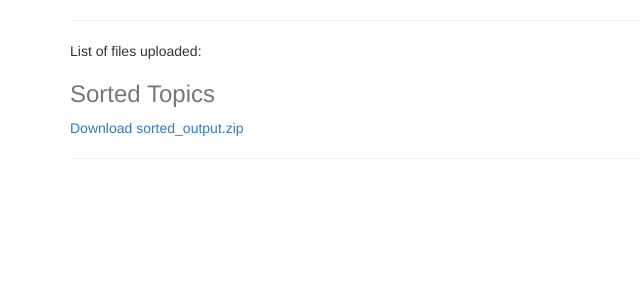
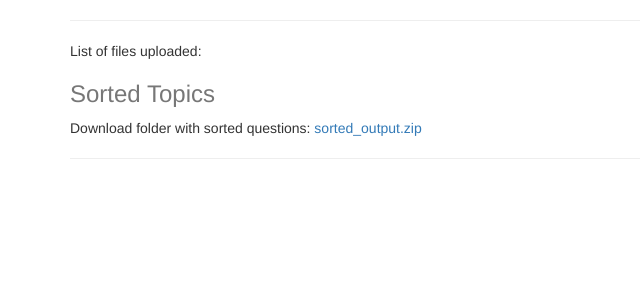
Before and after one commit to damianboh/cie_physics_qn_classifier_webapp, a Flask app: template templates/sorted.html in a window 1280 px wide. Shown: the part 46-346 px from the top of the page, without its empty margins (0-640 px from the left). Run offline with Flask 2, Linux system fonts and the light colour scheme; the template is opened without the code that fills it, so the values that code supplies are empty; parts of the project's set-up code (start-up, migrations or seed data) failed here and were passed over; some libraries are stand-ins or nearby versions.

Commit message:
first commit

```diff
--- a/requirements.txt
+++ b/requirements.txt
@@ -1,7 +1,6 @@
 flask
 gunicorn
 PyPDF2
-pickle
 pandas
 sklearn
 lxml
--- a/templates/index.html
+++ b/templates/index.html
@@ -10,7 +10,7 @@
         <h3 class="text-muted">Boh's H2 Physics CIE Papers Topical Sorter</h3>
 		<h4><br>Upload CIE papers to get them sorted.<br></h4>
 		1. Only <b>structured questions</b> can be sorted. e.g. P2 and P4 of AS Levels.<br>
-		2. You should select <b>multiple files</b> throughout all the years.<br>
+		2. You can select <b>multiple files</b> throughout all the years.<br>
 		3. You may sort O Levels and other exam papers but accuracy may be affected as the syllabus is different even for AS Levels.<br>
 		4. Only <b>pdf</b> files allowed. Any other file type will be ignored.
       </div>
--- a/templates/sorted.html
+++ b/templates/sorted.html
@@ -21,7 +21,7 @@
       </div>
       <div class="header">
         <h3 class="text-muted">Sorted Topics</h3>
-		<a href="{{url_for('sorted_file', filename=sorted_output)}}">Download sorted_output.zip</a>
+		Download folder with sorted questions: <a href="{{url_for('sorted_file', filename=sorted_output)}}">sorted_output.zip</a>
 
       </div>
       <hr/>
```
